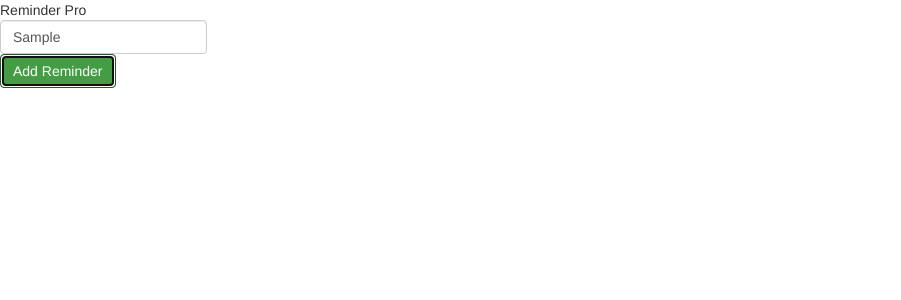
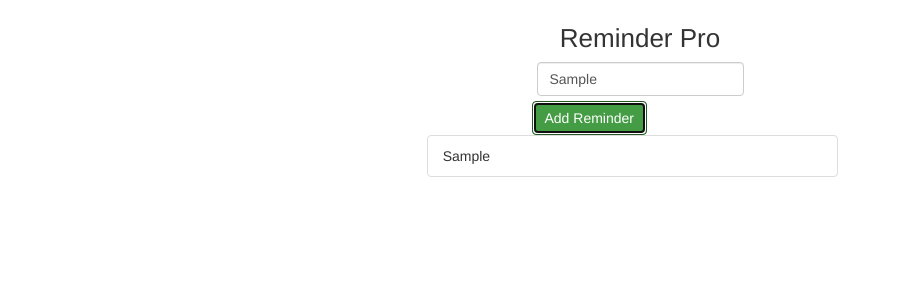
Before and after one commit to kaisanjay/todowithredux, a React (Create React App) app: page / in a window 1280 px wide. Both pictures are taken after typing "Sample" into the empty fields and a click on the button "Add Reminder". Shown: the top 300 px of the page, without its empty margins (0-901 px from the left). Built offline with nearby package versions, Linux system fonts and the light colour scheme.

Commit message:
Adding task completed

```diff
--- a/src/components/App.js
+++ b/src/components/App.js
@@ -1,5 +1,6 @@
 import React from 'react';
 import { connect } from 'react-redux';
+import '../index.css'
 import { addReminder } from '../actions';
 
 class App extends React.Component {
@@ -17,8 +18,27 @@
 		this.props.addReminder(this.state.text);
 	}
 
+	renderReminders() {
+		const { reminders } = this.props;
+		return (
+			<ul className="list-group col-sm-4">
+			  {
+			  	reminders.map(reminder => {
+			  		return (
+			  			<li key={reminder.id} className="list-group-item">
+			  			  <div>
+			  			    {reminder.text}
+			  			  </div>
+			  			</li>
+			  			)
+			  	})
+			  }
+			</ul>
+			)
+
+	}
+
 	render(){
-		console.log('this.props', this.props);
 		return (
 			<div className="App">
 				<div className="title">
@@ -45,6 +65,7 @@
 
 
 				</div>
+				  {this.renderReminders()}
 			</div>
 
 			)
--- /dev/null
+++ b/src/index.css
@@ -0,0 +1,15 @@
+.App {
+	padding-top: 20px;
+	display: flex;
+	flex-direction: column;
+	align-items: center;
+}
+
+.title {
+	text-align: center;
+	font-size: 26px;
+}
+
+input {
+	margin: 5px;
+}
```
Lines whose indentation alone changed are shown as unchanged.
